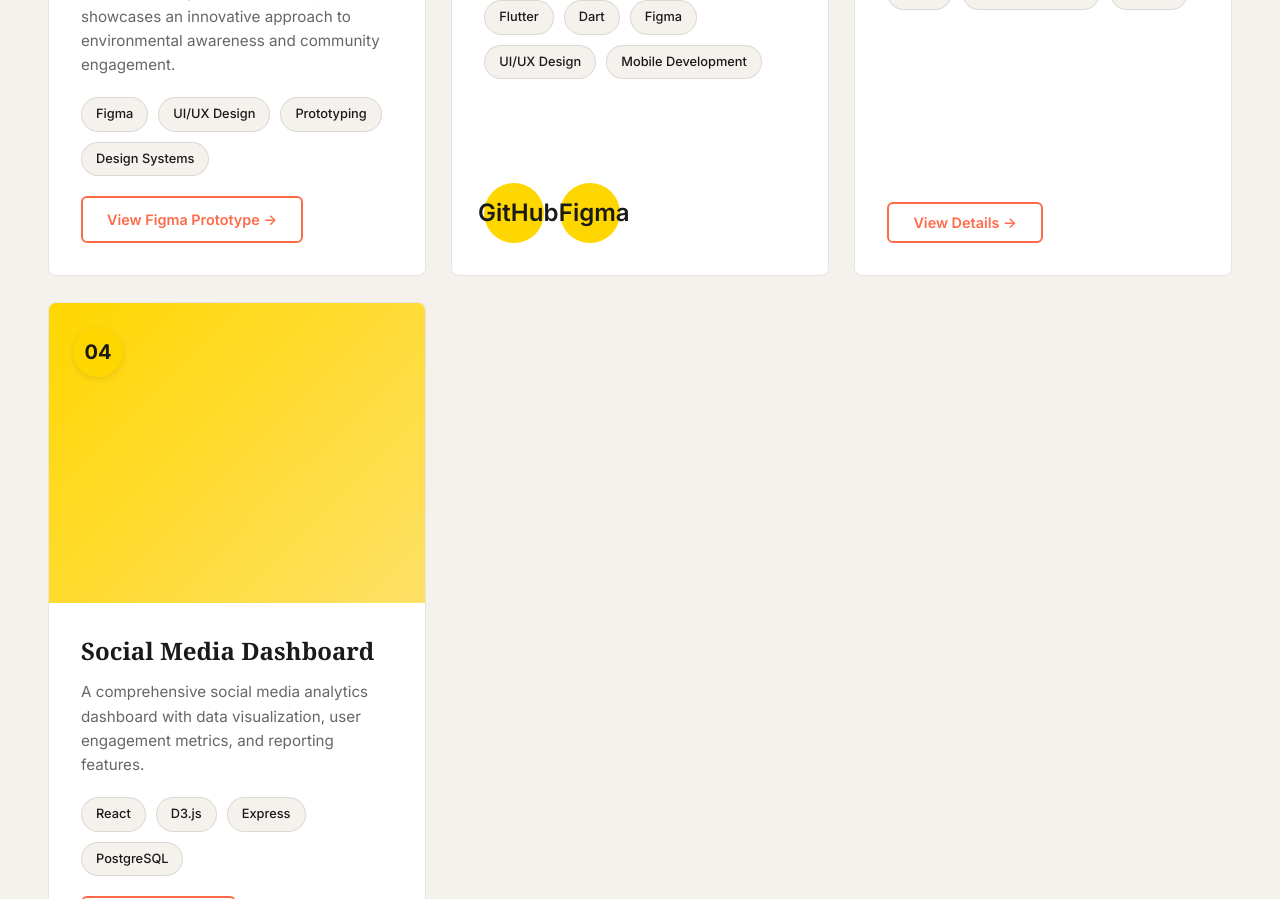
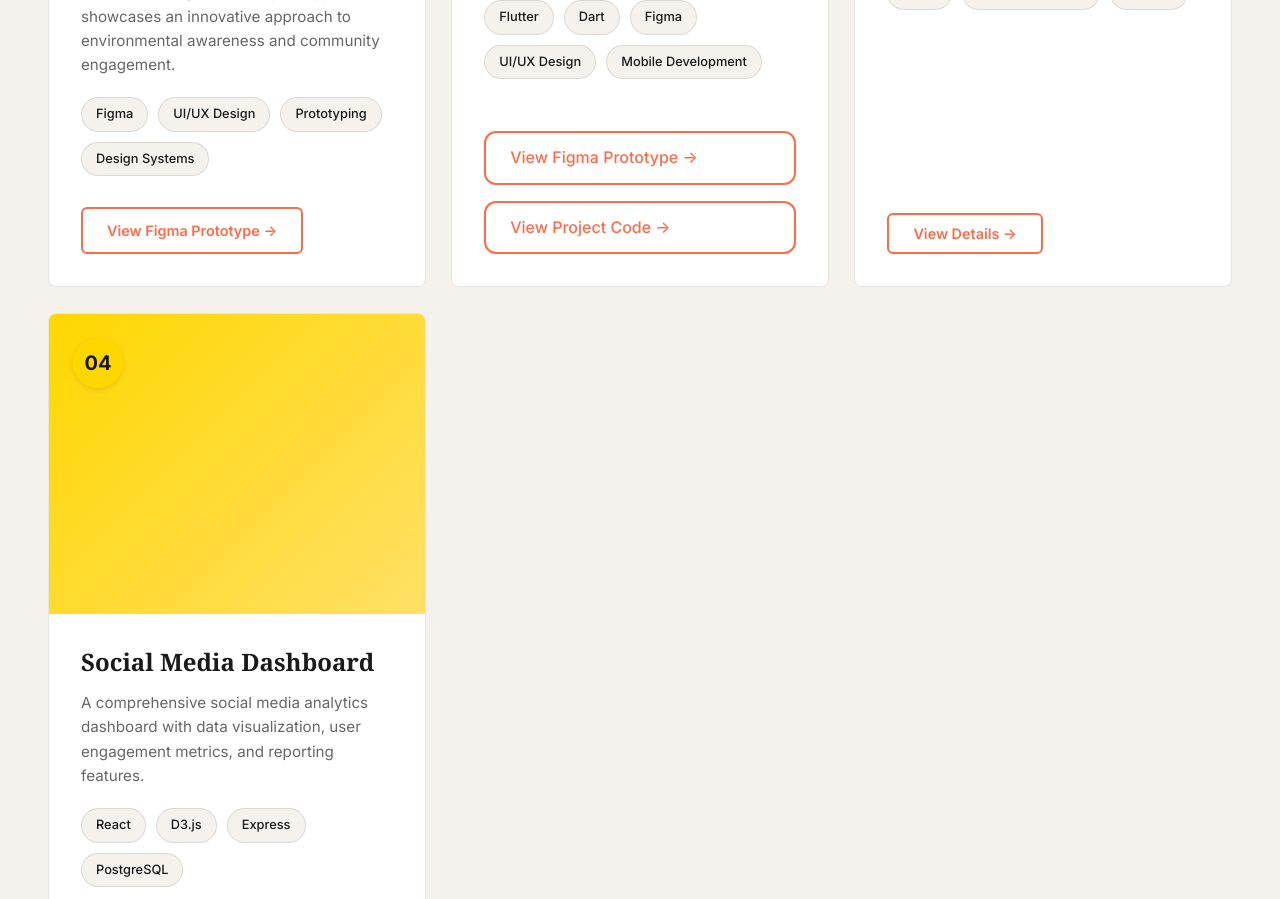
Before and after one commit to goodboykit/Kit-Portfolio, a React (Vite) app: page /projects in a window 1280 px wide. Shown: the part 1120-2019 px from the top of the page. Built offline with nearby package versions, Linux system fonts and the light colour scheme.

Commit message:
commit changes

```diff
--- a/src/components/Projects/Projects.css
+++ b/src/components/Projects/Projects.css
@@ -254,39 +254,36 @@
 .project-link-btn {
   display: inline-flex;
   align-items: center;
-  gap: 0.5rem;
-  padding: 0.5rem 1rem;
-  background: #F24E1E;
-  color: white;
-  border-radius: 0.375rem;
-  font-weight: 600;
-  font-size: 0.85rem;
+  padding: 0.75rem 1.5rem;
+  border: 2px solid #FF6B4A;
+  border-radius: 0.75rem;
+  color: #FF6B4A;
+  font-weight: 500;
+  font-size: 1rem;
   text-decoration: none;
   transition: all 0.3s ease;
+  background: transparent;
   cursor: pointer;
-  font-family: inherit;
-  border: none;
 }
 
 .project-link-btn:hover {
-  transform: translateY(-2px);
-  box-shadow: 0 4px 12px rgba(0, 0, 0, 0.3);
+  background: rgba(255, 107, 74, 0.1);
 }
 
-.figma-btn {
-  background: #F24E1E;
+.project-btn-container {
+  display: flex;
+  flex-direction: column;
+  gap: 1rem;
+  margin-top: 2rem;
 }
 
-.figma-btn:hover {
-  background: #E04A1A;
+/* Removing specific button styles to use the consistent design */
+.figma-btn, .github-btn {
+  background: transparent;
 }
 
-.github-btn {
-  background: #24292e;
-}
-
-.github-btn:hover {
-  background: #1a1e22;
+.project-link-btn span {
+  margin-right: 0.5rem;
 }
 
 
--- a/src/components/Projects/Projects.jsx
+++ b/src/components/Projects/Projects.jsx
@@ -259,28 +259,24 @@ const Projects = () => {
                           View Figma Prototype →
                         </a>
                       ) : project.id === 2 ? (
-                        <div className="project-links">
+                        <div className="project-btn-container">
+                          <a
+                            href={project.live}
+                            target="_blank"
+                            rel="noopener noreferrer"
+                            className="project-link-btn"
+                            onClick={(e) => e.stopPropagation()}
+                          >
+                            View Figma Prototype →
+                          </a>
                           <a
                             href={project.github}
                             target="_blank"
                             rel="noopener noreferrer"
-                            className="project-link-btn github-btn"
+                            className="project-link-btn"
                             onClick={(e) => e.stopPropagation()}
                           >
-                            <FaGithub />
-                            <span>GitHub</span>
-                          </a>
-                          <a
-                            href={project.live}
-                            target="_blank"
-                            rel="noopener noreferrer"
-                            className="project-link-btn figma-btn"
-                            onClick={(e) => e.stopPropagation()}
-                          >
-                            <svg width="16" height="16" viewBox="0 0 24 24" fill="currentColor">
-                              <path d="M12 12a4 4 0 1 0 0-8 4 4 0 0 0 0 8zm0 4a4 4 0 1 0 0 8 4 4 0 0 0 0-8zm8-4a4 4 0 1 0 0-8 4 4 0 0 0 0 8zm-8-8a4 4 0 1 0 0-8 4 4 0 0 0 0 8z"/>
-                            </svg>
-                            <span>Figma</span>
+                            View Project Code →
                           </a>
                         </div>
                       ) : (
@@ -417,28 +413,24 @@ const Projects = () => {
                     <span>View Figma Prototype</span>
                   </a>
                 ) : selectedProject.id === 2 ? (
-                  <>
+                  <div className="project-btn-container">
+                    <a
+                      href={selectedProject.live}
+                      target="_blank"
+                      rel="noopener noreferrer"
+                      className="project-link-btn"
+                    >
+                      View Figma Prototype →
+                    </a>
                     <a
                       href={selectedProject.github}
                       target="_blank"
                       rel="noopener noreferrer"
-                      className="modal-btn modal-btn-github"
+                      className="project-link-btn"
                     >
-                      <FaGithub />
-                      <span>View Code</span>
+                      View Project Code →
                     </a>
-                    <a
-                      href={selectedProject.live}
-                      target="_blank"
-                      rel="noopener noreferrer"
-                      className="modal-btn modal-btn-figma"
-                    >
-                      <svg width="16" height="16" viewBox="0 0 24 24" fill="currentColor">
-                        <path d="M12 12a4 4 0 1 0 0-8 4 4 0 0 0 0 8zm0 4a4 4 0 1 0 0 8 4 4 0 0 0 0-8zm8-4a4 4 0 1 0 0-8 4 4 0 0 0 0 8zm-8-8a4 4 0 1 0 0-8 4 4 0 0 0 0 8z"/>
-                      </svg>
-                      <span>View Figma Prototype</span>
-                    </a>
-                  </>
+                  </div>
                 ) : (
                 <a
                   href={selectedProject.github}
```
